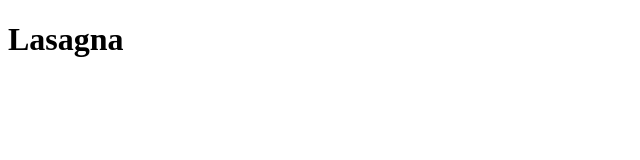
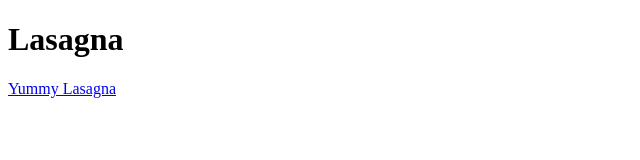
Before and after one commit to laufferw/odin-recipes, a plain HTML site: page Recipes/lasagna.html in a window 1280 px wide. Shown: the whole page, without its empty margins (0-640 px from the left). Drawn offline with Linux system fonts and the light colour scheme.

Commit message:
added a website

```diff
--- a/Recipes/lasagna.html
+++ b/Recipes/lasagna.html
@@ -1,2 +1,3 @@
 <!DOCTYPE html>
 <h1>Lasagna</h1>
+<p><a href="https://www.spendwithpennies.com/wp-content/uploads/2022/12/1200-Lasagna-SpendWithPennies-24-1-800x1200.jpeg">Yummy Lasagna</a></p>
```
